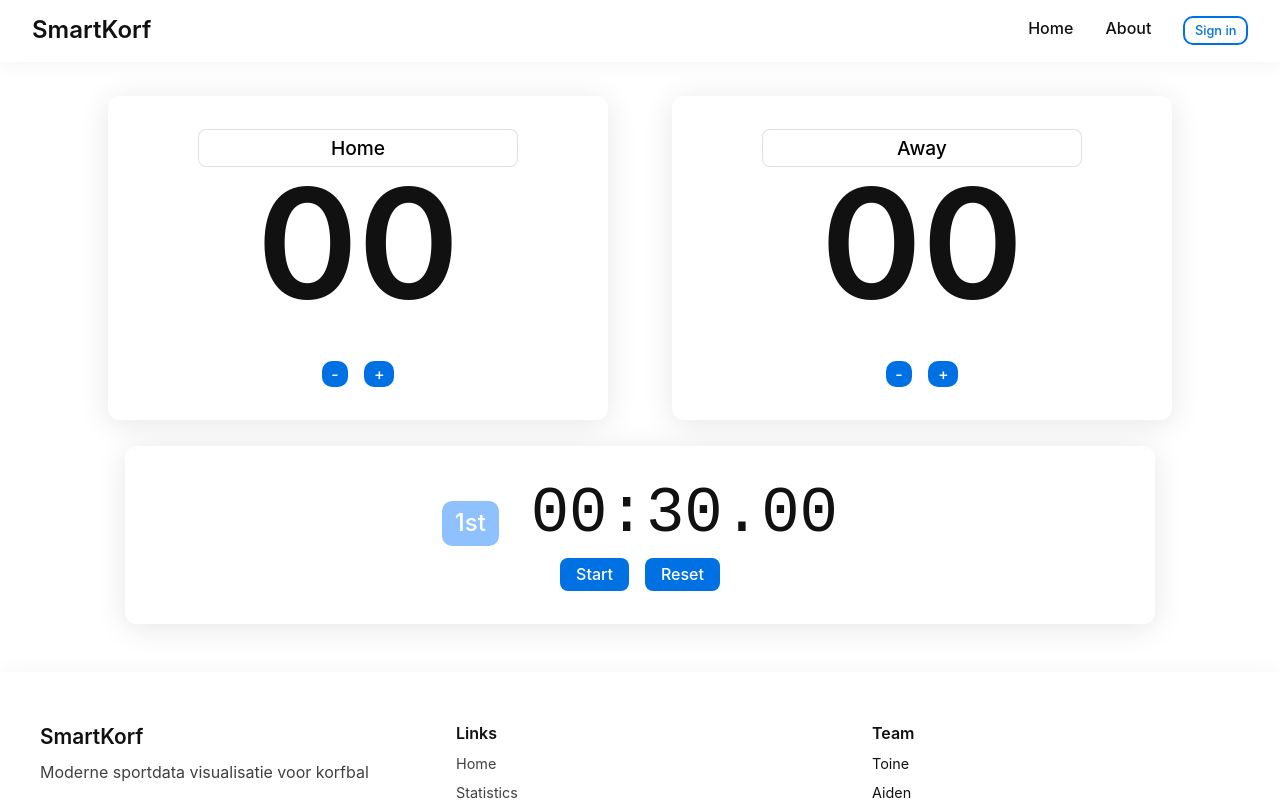
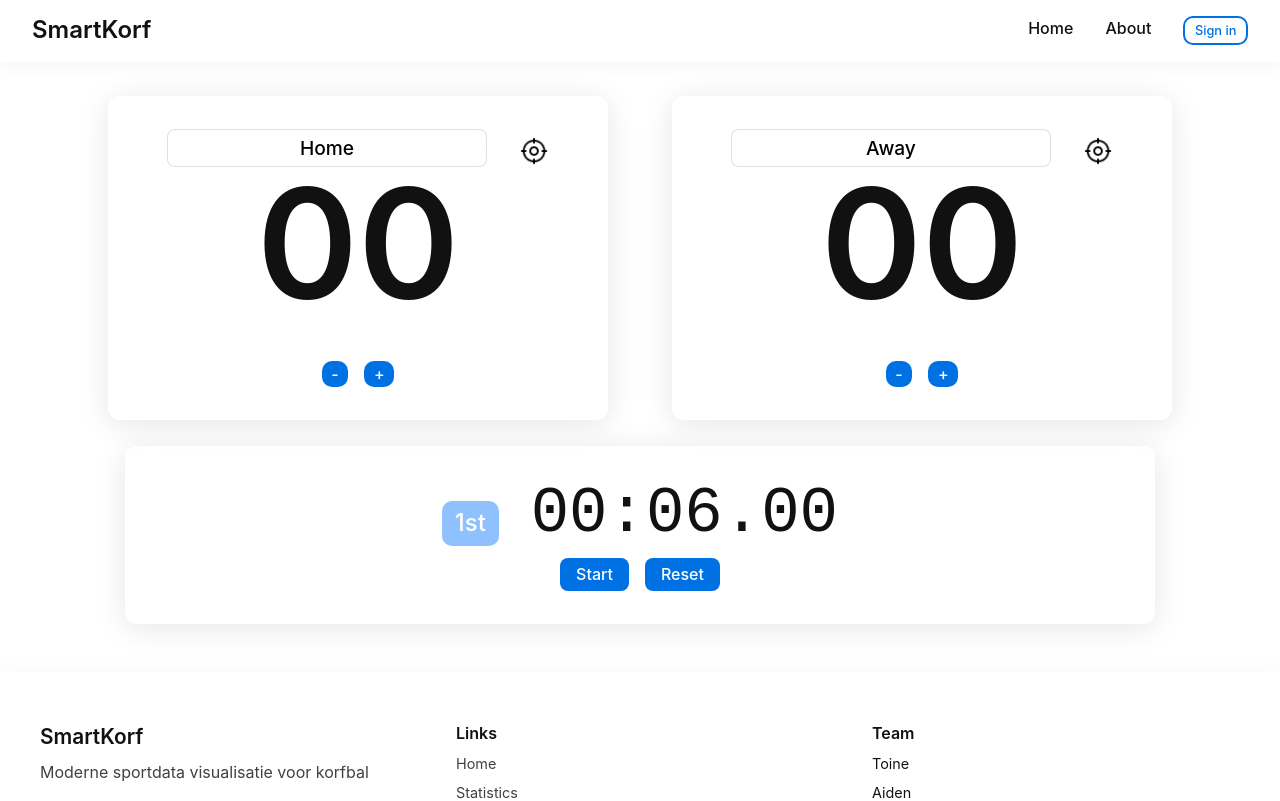
Before and after one commit to henriVanDerStelt/SmartKorf, a React (Create React App) app: page /ScoreBoard in a window 1280 px wide. Shown: the top 801 px of the page. Built offline with nearby package versions, Linux system fonts and the light colour scheme; no server answers.

Commit message:
attempts and accuracy tooltip

```diff
--- a/src/Components/Timer/timer.tsx
+++ b/src/Components/Timer/timer.tsx
@@ -4,7 +4,7 @@ import { supabase } from "../../supabaseClient";
 import { useUser } from "@clerk/clerk-react";
 import { useTime, useHalfTime } from "../../Hooks/Commands";
 
-export const TIMER_DURATION = 0.5; // time in minutes
+export const TIMER_DURATION = 0.1; // time in minutes
 
 interface TimerProps {
   timeLeft: number;
--- /dev/null
+++ b/src/Components/Tooltip/Tooltip.css
@@ -0,0 +1,93 @@
+.tooltip-container {
+  position: relative;
+  display: inline-block;
+}
+
+.tooltip-box {
+  position: absolute;
+  background-color: rgba(0, 0, 0, 0.85);
+  color: white;
+  padding: 8px 12px;
+  border-radius: 6px;
+  font-size: 14px;
+  white-space: pre-line;
+  z-index: 1000;
+  pointer-events: none;
+  animation: fadeIn 0.2s ease-in;
+}
+
+@keyframes fadeIn {
+  from {
+    opacity: 0;
+    transform: translateY(-5px);
+  }
+  to {
+    opacity: 1;
+    transform: translateY(0);
+  }
+}
+
+/* Position variants */
+.tooltip-top {
+  bottom: calc(100% + 8px);
+  left: 50%;
+  transform: translateX(-50%);
+}
+
+.tooltip-top::after {
+  content: "";
+  position: absolute;
+  top: 100%;
+  left: 50%;
+  transform: translateX(-50%);
+  border: 6px solid transparent;
+  border-top-color: rgba(0, 0, 0, 0.85);
+}
+
+.tooltip-bottom {
+  top: calc(100% + 8px);
+  left: 50%;
+  transform: translateX(-50%);
+}
+
+.tooltip-bottom::after {
+  content: "";
+  position: absolute;
+  bottom: 100%;
+  left: 50%;
+  transform: translateX(-50%);
+  border: 6px solid transparent;
+  border-bottom-color: rgba(0, 0, 0, 0.85);
+}
+
+.tooltip-left {
+  right: calc(100% + 8px);
+  top: 50%;
+  transform: translateY(-50%);
+}
+
+.tooltip-left::after {
+  content: "";
+  position: absolute;
+  left: 100%;
+  top: 50%;
+  transform: translateY(-50%);
+  border: 6px solid transparent;
+  border-left-color: rgba(0, 0, 0, 0.85);
+}
+
+.tooltip-right {
+  left: calc(100% + 8px);
+  top: 50%;
+  transform: translateY(-50%);
+}
+
+.tooltip-right::after {
+  content: "";
+  position: absolute;
+  right: 100%;
+  top: 50%;
+  transform: translateY(-50%);
+  border: 6px solid transparent;
+  border-right-color: rgba(0, 0, 0, 0.85);
+}
--- /dev/null
+++ b/src/Components/Tooltip/Tooltip.tsx
@@ -0,0 +1,31 @@
+import React, { useState, ReactNode } from "react";
+import "./Tooltip.css";
+
+interface TooltipProps {
+  text: ReactNode;
+  children: ReactNode;
+  position?: "top" | "bottom" | "left" | "right";
+}
+
+const Tooltip: React.FC<TooltipProps> = ({
+  text,
+  children,
+  position = "top",
+}) => {
+  const [visible, setVisible] = useState(false);
+
+  return (
+    <div
+      className="tooltip-container"
+      onMouseEnter={() => setVisible(true)}
+      onMouseLeave={() => setVisible(false)}
+    >
+      {children}
+      {visible && (
+        <div className={`tooltip-box tooltip-${position}`}>{text}</div>
+      )}
+    </div>
+  );
+};
+
+export default Tooltip;
--- a/src/Pages/ScoreBoard/scoreboard.css
+++ b/src/Pages/ScoreBoard/scoreboard.css
@@ -51,6 +51,13 @@
   width: 100%;
 }
 
+.stats-icon {
+    width: 30px;
+    height: 30px;
+    margin-left: 2rem;
+    vertical-align: middle;
+}
+
 /* Responsive tweaks */
 @media (max-width: 1100px) {
     .scoreboard-container {
--- a/src/Pages/ScoreBoard/scoreboard.tsx
+++ b/src/Pages/ScoreBoard/scoreboard.tsx
@@ -5,6 +5,9 @@ import Timer, { TIMER_DURATION } from "../../Components/Timer/timer";
 import { useEspData } from "../../Contexts/EspDataContext";
 import { useCommandReceiver } from "../../Hooks/useCommandReceiver";
 import { supabase } from "../../supabaseClient";
+import Tooltip from "../../Components/Tooltip/Tooltip";
+
+import Target from "../../Assets/Icons/focus.png";
 
 function ScoreBoard() {
   const { devices } = useEspData();
@@ -15,6 +18,9 @@ function ScoreBoard() {
   const [currentGameId, setCurrentGameId] = useState<string | null>(null);
   const [homeScore, setHomeScore] = useState(0);
   const [awayScore, setAwayScore] = useState(0);
+  const [goalAttempt, setGoalAttempt] = useState<[number, number]>([0, 0]);
+  const [homeAccuracy, setHomeAccuracy] = useState(0);
+  const [awayAccuracy, setAwayAccuracy] = useState(0);
 
   // Sync met CentralUnit data
   useEffect(() => {
@@ -24,7 +30,6 @@ function ScoreBoard() {
         console.log("[CentralUnit] device received:", {
           time: device.time,
           score: device.score,
-          accuracy: device.accuracy,
           goalAttempt: device.goalAttempt,
         });
 
@@ -52,9 +57,14 @@ function ScoreBoard() {
           }
         }
 
-        // Future: Use accuracy and goalAttempt when needed
-        // if (device.accuracy) { ... }
-        // if (device.goalAttempt) { ... }
+        const [homeAttempts, awayAttempts] = device.goalAttempt || [0, 0];
+        const homeAcc =
+          homeScore > 0 ? Math.round((homeScore / homeAttempts) * 100) : 0;
+        const awayAcc =
+          awayScore > 0 ? Math.round((awayScore / awayAttempts) * 100) : 0;
+        setGoalAttempt([homeAttempts, awayAttempts]);
+        setHomeAccuracy(homeAcc);
+        setAwayAccuracy(awayAcc);
       }
     });
   }, [devices, homeScore, awayScore, timeLeft]);
@@ -142,6 +152,12 @@ function ScoreBoard() {
             value={homeTeamName}
             onChange={handleHomeNameChange}
           />
+          <Tooltip
+            text={`Attempts: ${homeDevice ? goalAttempt[0] : 0} Accuracy: ${homeAccuracy}%`}
+            position="bottom"
+          >
+            <img src={Target} className="stats-icon" />
+          </Tooltip>
           <ScoreCounter data={homeData} team="home" />
           {homeDevice && (
             <div className="device-info">
@@ -159,6 +175,12 @@ function ScoreBoard() {
             value={awayTeamName}
             onChange={handleAwayNameChange}
           />
+          <Tooltip
+            text={`Attempts: ${awayDevice ? goalAttempt[1] : 0} Accuracy: ${awayAccuracy}%`}
+            position="bottom"
+          >
+            <img src={Target} className="stats-icon" />
+          </Tooltip>
           <ScoreCounter data={awayData} team="away" />
           {awayDevice && (
             <div className="device-info">
```
Also changed, not shown: src/Assets/Icons/focus.png (added), src/Assets/Icons/target.png (added).
